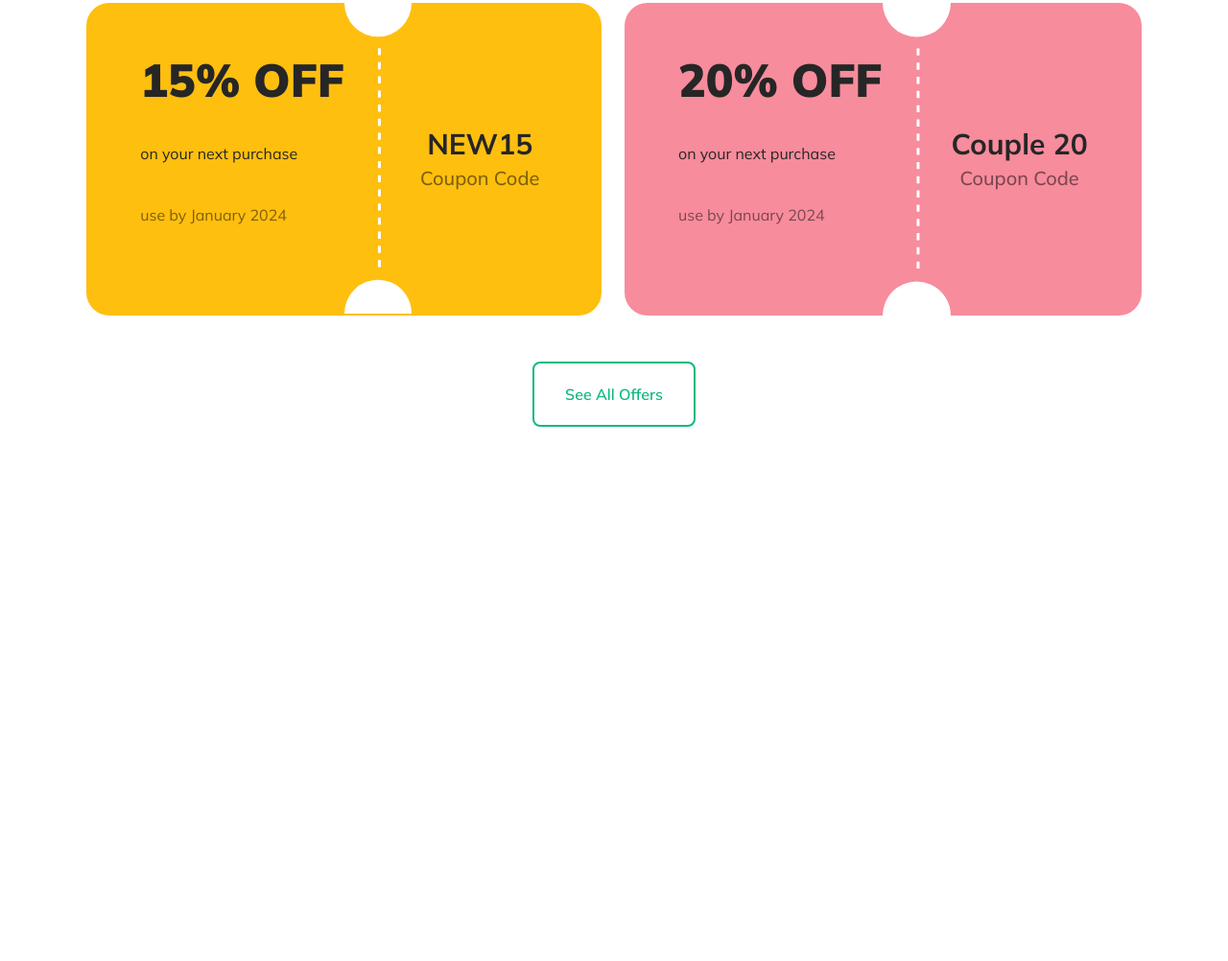
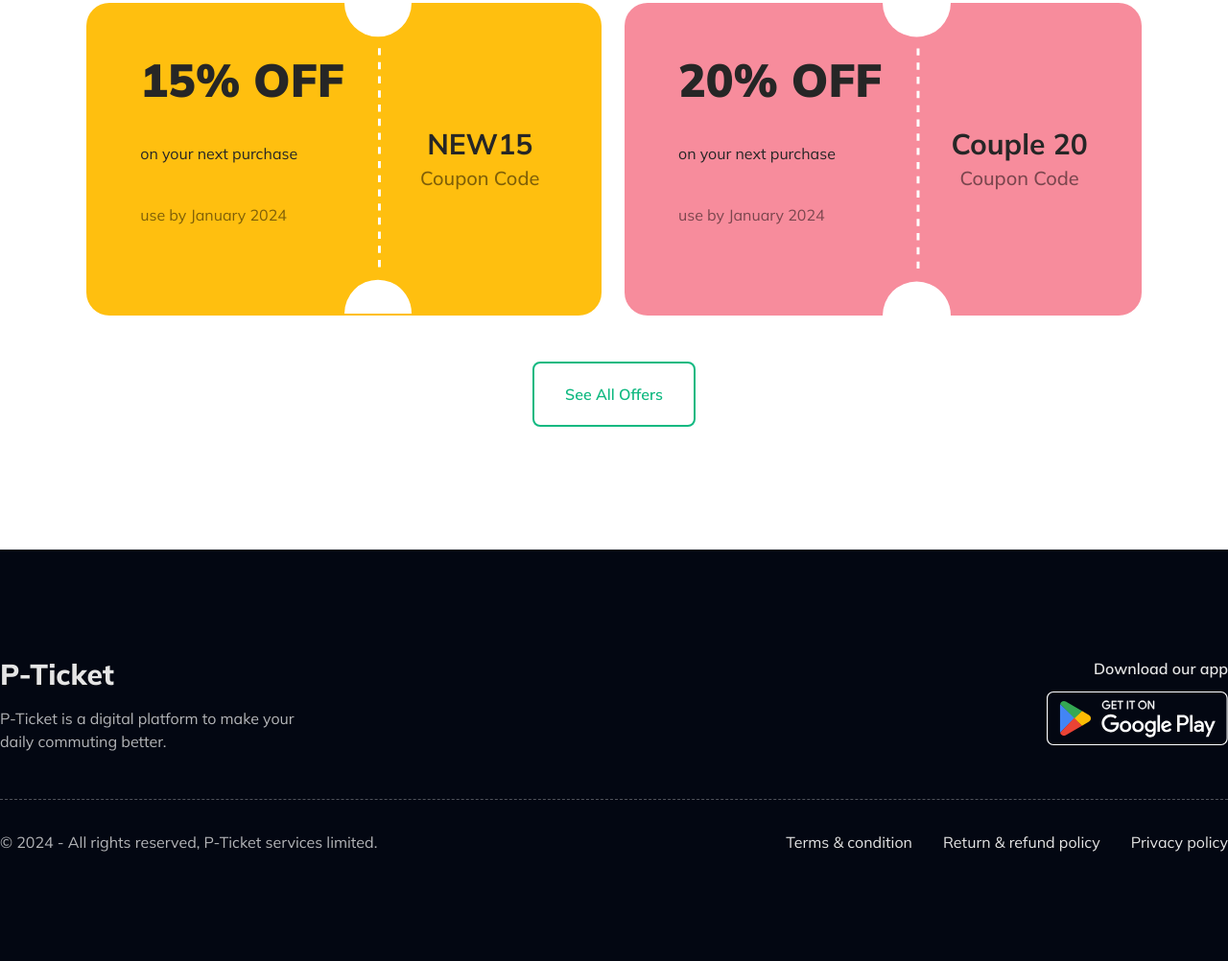
Before and after one commit to Arefin40/ticket-booking, a plain HTML site: page index.html in a window 1280 px wide. Shown: the part 941-1943 px from the top of the page at 96% size. Before the commit the page ends 1386 px from the top, so only its background shows below. Drawn offline with nearby package versions, Linux system fonts and the light colour scheme.

Commit message:
added footer section

```diff
--- a/index.html
+++ b/index.html
@@ -209,6 +209,45 @@
             </div>
          </section>
       </main>
+
+      <!-- ANCHOR Footer -->
+      <footer class="mt-32 py-28 bg-gray-950 text-neutral-200">
+         <section class="mx-auto container">
+            <div class="flex justify-between">
+               <div class="grid gap-y-4">
+                  <h1 class="text-3xl font-extrabold">P-Ticket</h1>
+                  <p class="max-w-80 text-white/70">
+                     P-Ticket is a digital platform to make your daily commuting
+                     better.
+                  </p>
+               </div>
+
+               <div class="grid gap-y-3 justify-items-end content-start">
+                  <span class="font-semibold">Download our app</span>
+                  <button class="transition-all active:scale-95 select-none">
+                     <img
+                        src="images/PlayStore.svg"
+                        alt="PlayStore"
+                        class="h-14"
+                     />
+                  </button>
+               </div>
+            </div>
+
+            <div
+               class="mt-12 pt-8 flex items-center justify-between border-t border-dashed border-white/30"
+            >
+               <p class="text-white/70">
+                  &copy; 2024 - All rights reserved, P-Ticket services limited.
+               </p>
+               <ul class="flex gap-x-8 items-center">
+                  <li><a href="">Terms & condition</a></li>
+                  <li><a href="">Return & refund policy</a></li>
+                  <li><a href="">Privacy policy</a></li>
+               </ul>
+            </div>
+         </section>
+      </footer>
    </body>
    <script src="app.js"></script>
 </html>
```
